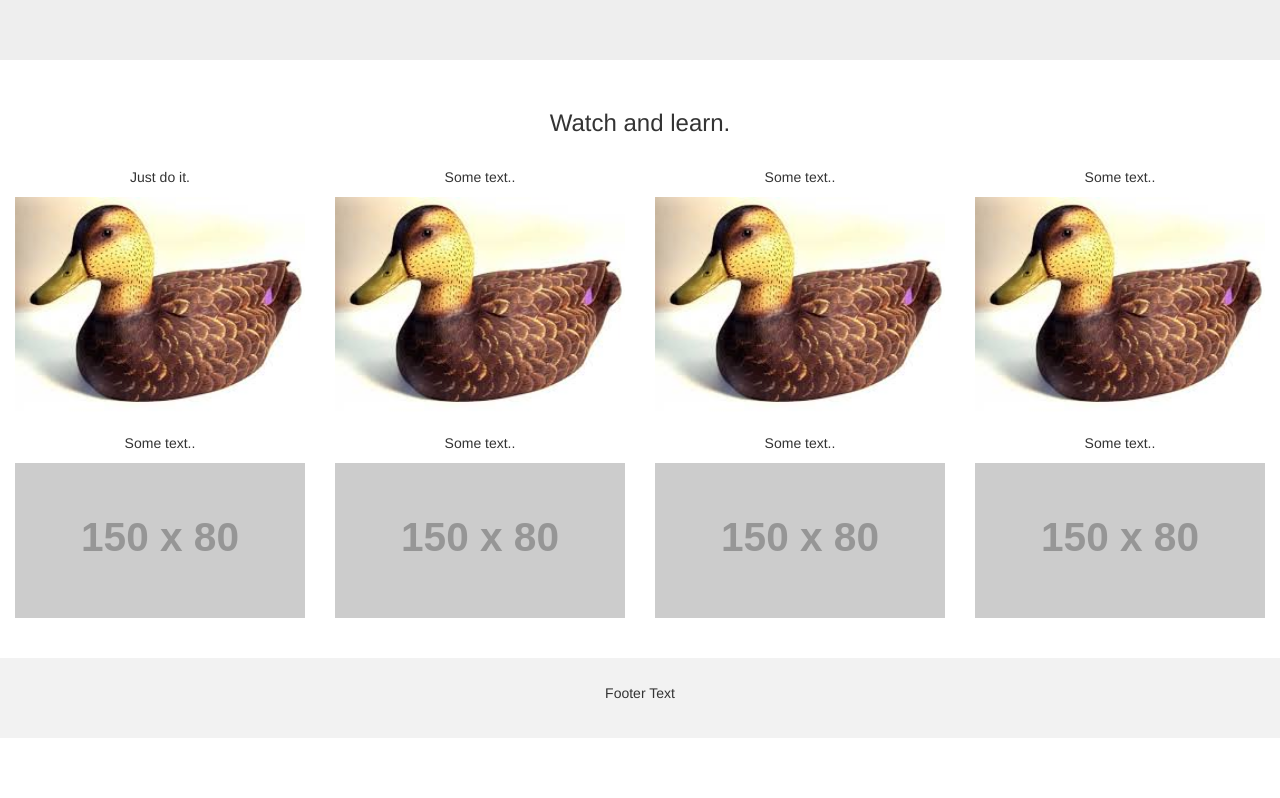
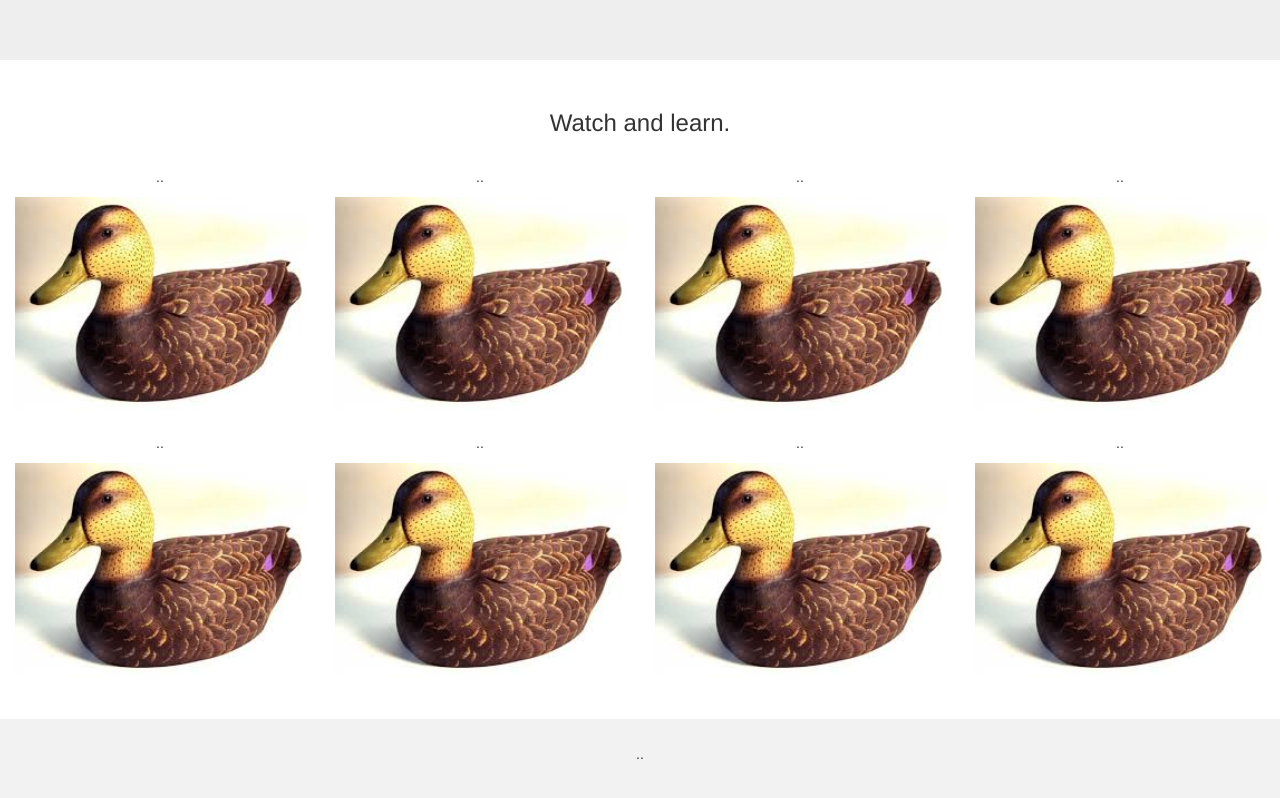
Before and after one commit to Miguel3301/Miguel3301.github.io, a plain HTML site: page index.html in a window 1280 px wide. Shown: the part 232-1030 px from the top of the page. Before the commit the page ends 970 px from the top, so only its background shows below. Drawn offline with nearby package versions, Linux system fonts and the light colour scheme; placeholder pictures from the web are drawn by us.

Commit message:
Update index.html

```diff
--- a/index.html
+++ b/index.html
@@ -58,19 +58,19 @@
   <h3>Watch and learn.</h3><br>
   <div class="row">
     <div class="col-sm-3">
-      <p>Just do it.</p>
+      <p>..</p>
       <img src="img/decoys.jpg" class="img-responsive" style="width:100%" alt="Image">
     </div>
     <div class="col-sm-3">
-      <p>Some text..</p>
+      <p>..</p>
       <img src="img/decoys.jpg" class="img-responsive" style="width:100%" alt="Image">
     </div>
     <div class="col-sm-3">
-      <p>Some text..</p>
+      <p>..</p>
       <img src="img/decoys.jpg" class="img-responsive" style="width:100%" alt="Image">
     </div>
     <div class="col-sm-3">
-      <p>Some text..</p>
+      <p>..</p>
       <img src="img/decoys.jpg" class="img-responsive" style="width:100%" alt="Image">
     </div>
   </div>
@@ -79,26 +79,26 @@
 <div class="container-fluid bg-3 text-center">
   <div class="row">
     <div class="col-sm-3">
-      <p>Some text..</p>
-      <img src="https://placehold.it/150x80?text=IMAGE" class="img-responsive" style="width:100%" alt="Image">
+      <p>..</p>
+      <img src="img/decoys.jpg" class="img-responsive" style="width:100%" alt="Image">
     </div>
     <div class="col-sm-3">
-      <p>Some text..</p>
-      <img src="https://placehold.it/150x80?text=IMAGE" class="img-responsive" style="width:100%" alt="Image">
+      <p>..</p>
+      <img src="img/decoys.jpg" class="img-responsive" style="width:100%" alt="Image">
     </div>
     <div class="col-sm-3">
-      <p>Some text..</p>
-      <img src="https://placehold.it/150x80?text=IMAGE" class="img-responsive" style="width:100%" alt="Image">
+      <p>..</p>
+      <img src="img/decoys.jpg" class="img-responsive" style="width:100%" alt="Image">
     </div>
     <div class="col-sm-3">
-      <p>Some text..</p>
-      <img src="https://placehold.it/150x80?text=IMAGE" class="img-responsive" style="width:100%" alt="Image">
+      <p>..</p>
+      <img src="img/decoys.jpg" class="img-responsive" style="width:100%" alt="Image">
     </div>
   </div>
 </div><br><br>
 
 <footer class="container-fluid text-center">
-  <p>Footer Text</p>
+  <p>..</p>
 </footer>
 
 </body>
```
